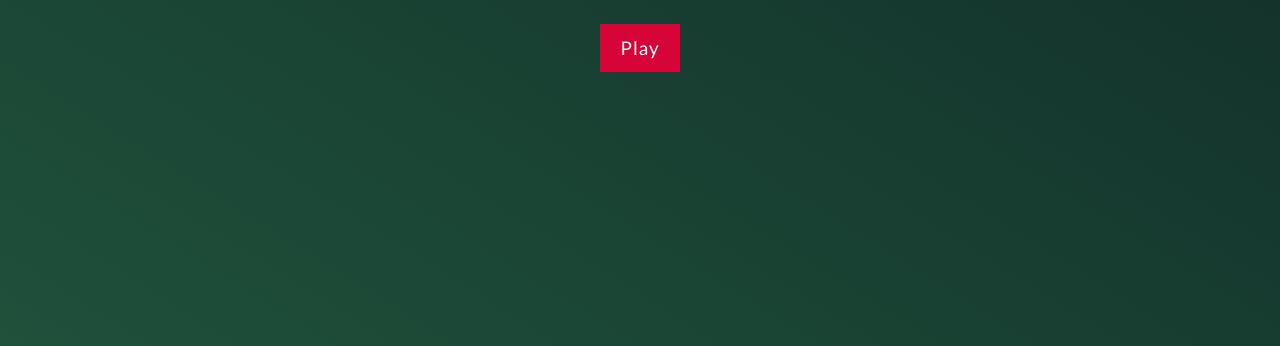
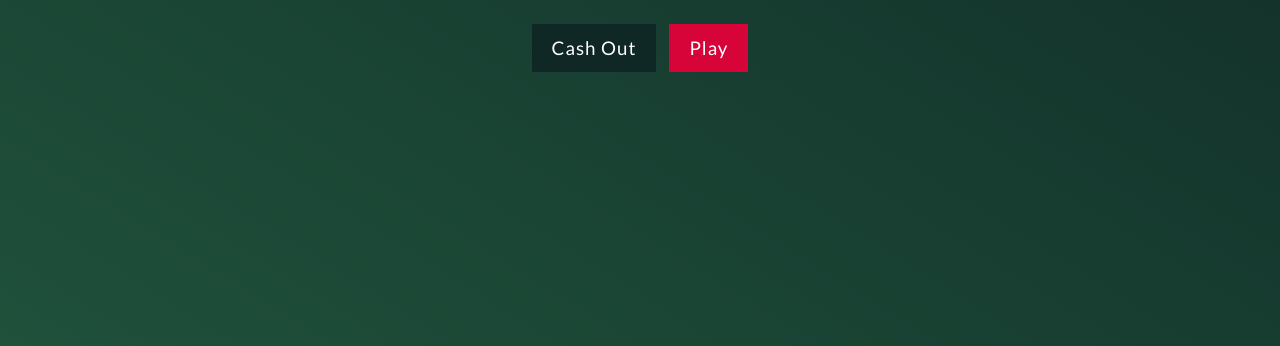
Before and after one commit to Mcpmatt/Blackjack305, a plain HTML site: page index.html in a window 1280 px wide. Shown: the part 454-800 px from the top of the page. Drawn offline with nearby package versions, Linux system fonts and the light colour scheme.

Commit message:
Update index.html

```diff
--- a/index.html
+++ b/index.html
@@ -60,6 +60,7 @@
 				<img src="img/pile-chip.png" class="wager-small">
 				<span class="current-chip-balance">500</span>
 				<br>
+				<button id="cash-out-button" class="disabled-button">Cash Out</button>
 				<button id="start-game-button">Play</button>
 			</div>
 		</div>
```
